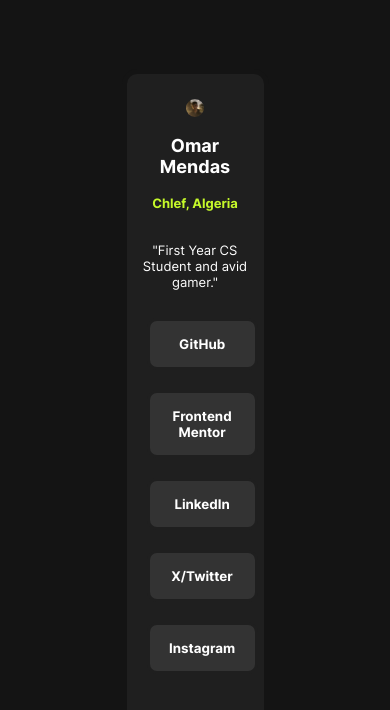
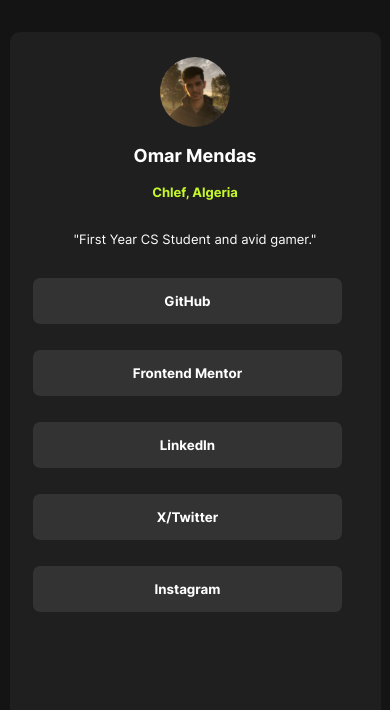
Before and after one commit to mendas-cpu/Social-Links, a plain HTML site: page index.html in a window 390 px wide. Drawn offline with Linux system fonts and the light colour scheme.

Commit message:
mobile adjustments

```diff
--- a/style.css
+++ b/style.css
@@ -78,3 +78,18 @@ button:hover{
     color: black;
     cursor: pointer;
 }
+@media (max-width: 768px) {
+    .container{
+        width: 90%;
+        height: 90%;
+        max-width: 100dvh;
+        max-height: 100dvh;
+    }
+    #avatar{
+        width: 20%;
+    }
+    button{
+        width: 90%;
+    }
+
+}
```
